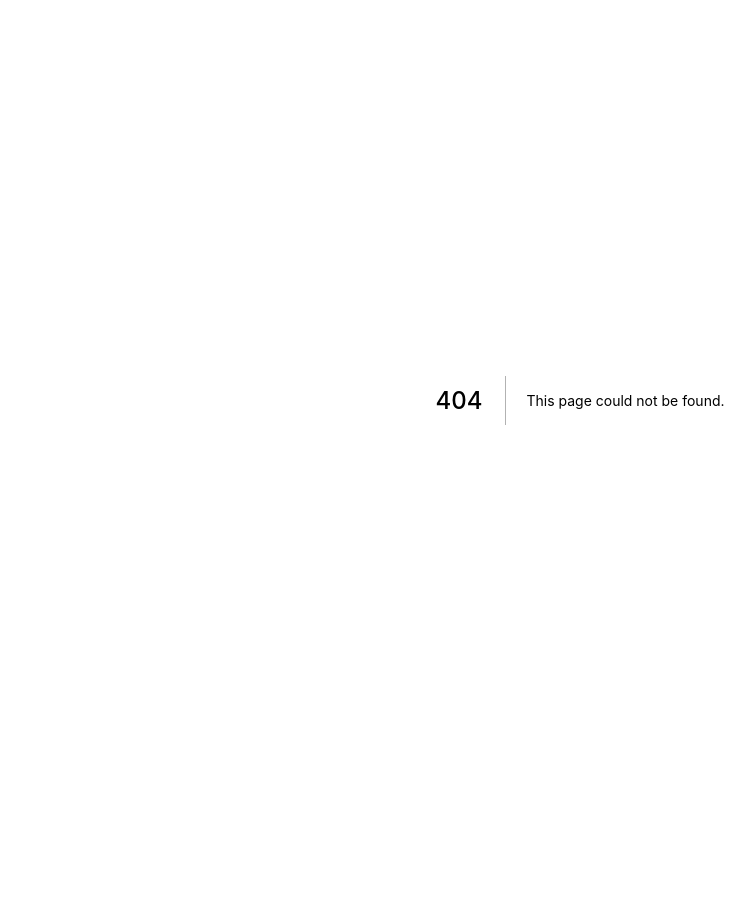
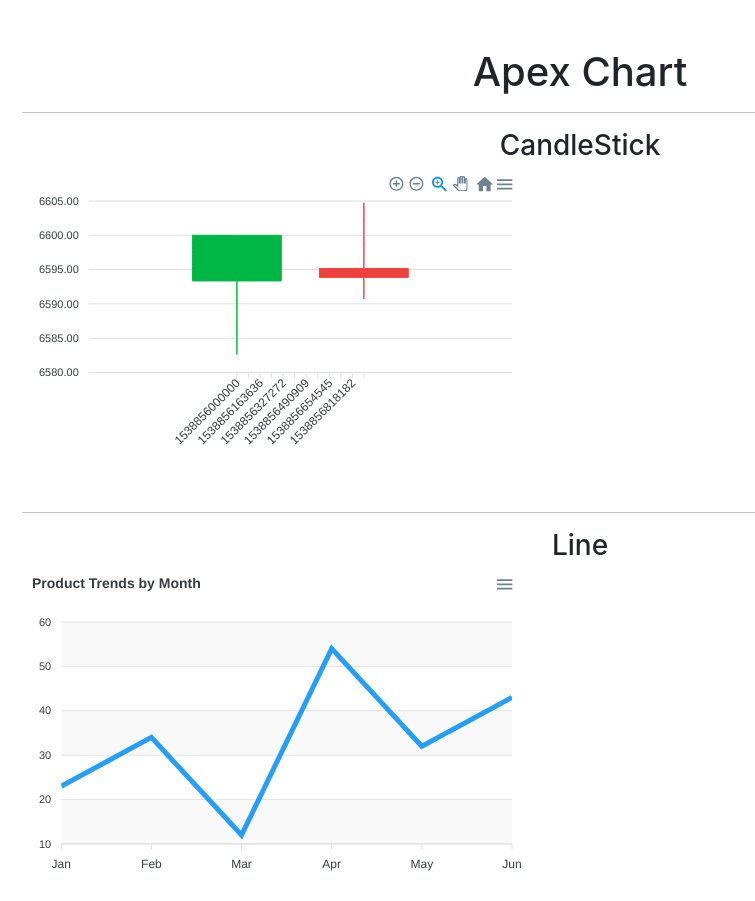
Before and after one commit to taufanfadhilah/nextjs-chart-exploration, a Next.js app: page /apexCharts in a window 1280 px wide. Before the commit this address had no page. Shown: the whole page, without its empty margins (60-815 px from the left). Before the commit the page ends 800 px from the top, so only its background shows below. Built offline with nearby package versions, Linux system fonts and the light colour scheme.

Commit message:
apexchart

```diff
--- /dev/null
+++ b/components/ApexCharts/CandleStick.js
@@ -0,0 +1,31 @@
+import Chart from "react-apexcharts";
+
+const CandleStick = () => {
+  const options = {
+    candlestick: {
+      colors: {
+        upward: "#3C90EB",
+        downward: "#DF7D46",
+      },
+      wick: {
+        useFillColor: true,
+      },
+    },
+  };
+  const series = [
+    {
+      data: [
+        [1538856000000, 6593.34, 6600, 6582.63, 6600],
+        [1538856900000, 6595.16, 6604.76, 6590.73, 6593.86],
+      ],
+    },
+  ];
+  return (
+    <>
+      <h3>CandleStick</h3>
+      <Chart options={options} series={series} type="candlestick" width="500" />
+    </>
+  );
+};
+
+export default CandleStick;
--- /dev/null
+++ b/components/ApexCharts/Line.js
@@ -0,0 +1,61 @@
+import Chart from "react-apexcharts";
+
+const Link = () => {
+  const options = {
+    series: [
+      {
+        name: "Desktops",
+        data: [10, 41, 35, 51, 49, 62, 69, 91, 148],
+      },
+    ],
+    chart: {
+      height: 350,
+      type: "line",
+      zoom: {
+        enabled: false,
+      },
+    },
+    dataLabels: {
+      enabled: false,
+    },
+    stroke: {
+      curve: "straight",
+    },
+    title: {
+      text: "Product Trends by Month",
+      align: "left",
+    },
+    grid: {
+      row: {
+        colors: ["#f3f3f3", "transparent"], // takes an array which will be repeated on columns
+        opacity: 0.5,
+      },
+    },
+    xaxis: {
+      categories: [
+        "Jan",
+        "Feb",
+        "Mar",
+        "Apr",
+        "May",
+        "Jun",
+        "Jul",
+        "Aug",
+        "Sep",
+      ],
+    },
+  };
+  const series = [
+    {
+      data: [23, 34, 12, 54, 32, 43],
+    },
+  ];
+  return (
+    <>
+      <h3>Line</h3>
+      <Chart options={options} series={series} type="line" width="500" />
+    </>
+  );
+};
+
+export default Link;
--- a/package.json
+++ b/package.json
@@ -10,6 +10,7 @@
   "dependencies": {
     "anychart": "^8.9.0",
     "anychart-react": "^1.4.1",
+    "apexcharts": "^3.26.0",
     "bootstrap": "^5.0.0-beta3",
     "highcharts": "^9.0.1",
     "highcharts-react-official": "^3.0.0",
@@ -17,6 +18,7 @@
     "lightweight-charts": "^3.3.0",
     "next": "10.0.9",
     "react": "17.0.2",
+    "react-apexcharts": "^1.3.7",
     "react-dom": "17.0.2"
   }
 }
--- /dev/null
+++ b/pages/apexCharts/index.js
@@ -0,0 +1,23 @@
+import dynamic from "next/dynamic";
+const CandleStick = dynamic(() =>
+  import("../../components/ApexCharts/CandleStick")
+);
+const Line = dynamic(() => import("../../components/ApexCharts/Line"));
+
+const Index = () => {
+  return (
+    <div className="container mt-5">
+      <div className="row">
+        <div className="col-md-12 text-center">
+          <h1>Apex Chart</h1>
+          <hr />
+          <CandleStick />
+          <hr />
+          <Line />
+        </div>
+      </div>
+    </div>
+  );
+};
+
+export default Index;
```
Also changed, not shown: pages/index.js (+7 -0 lines), 1 other file (tests, documents, lock files or other folders).
